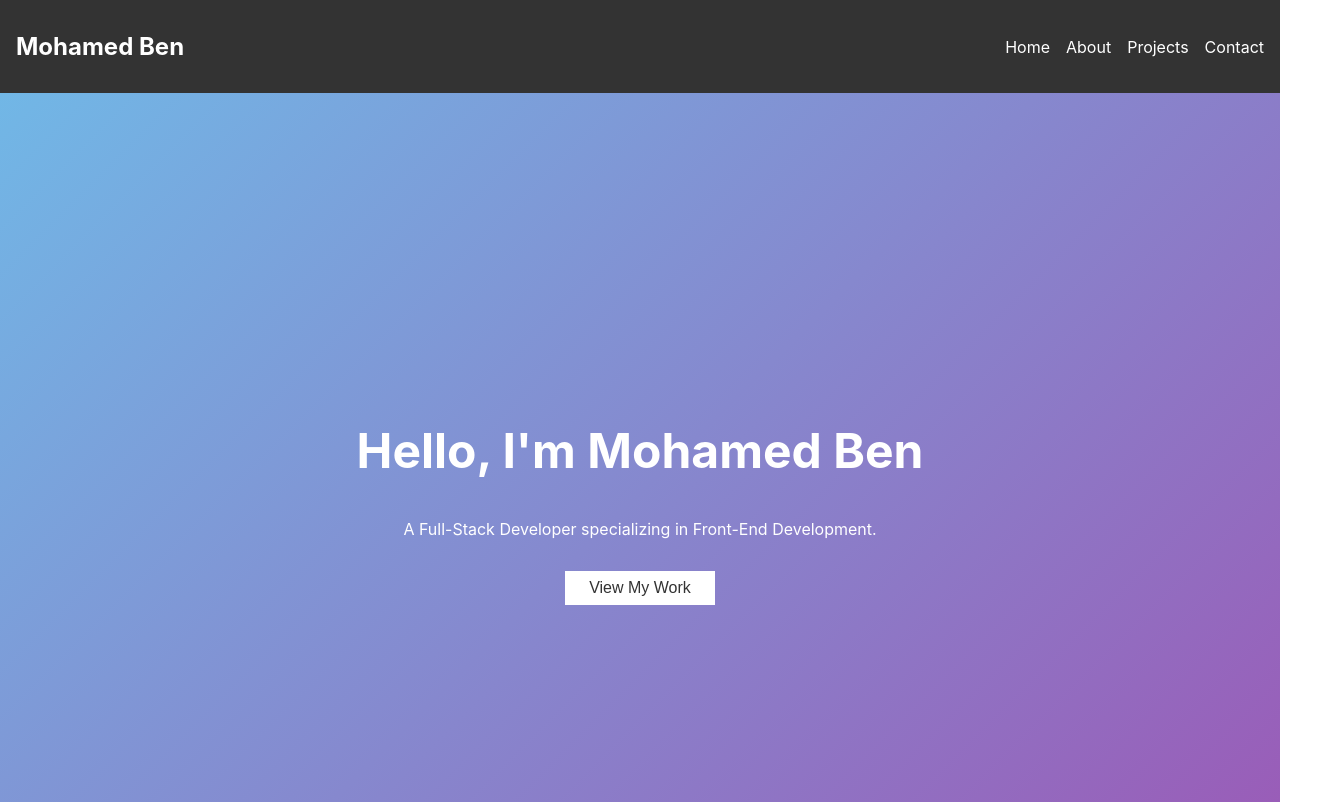
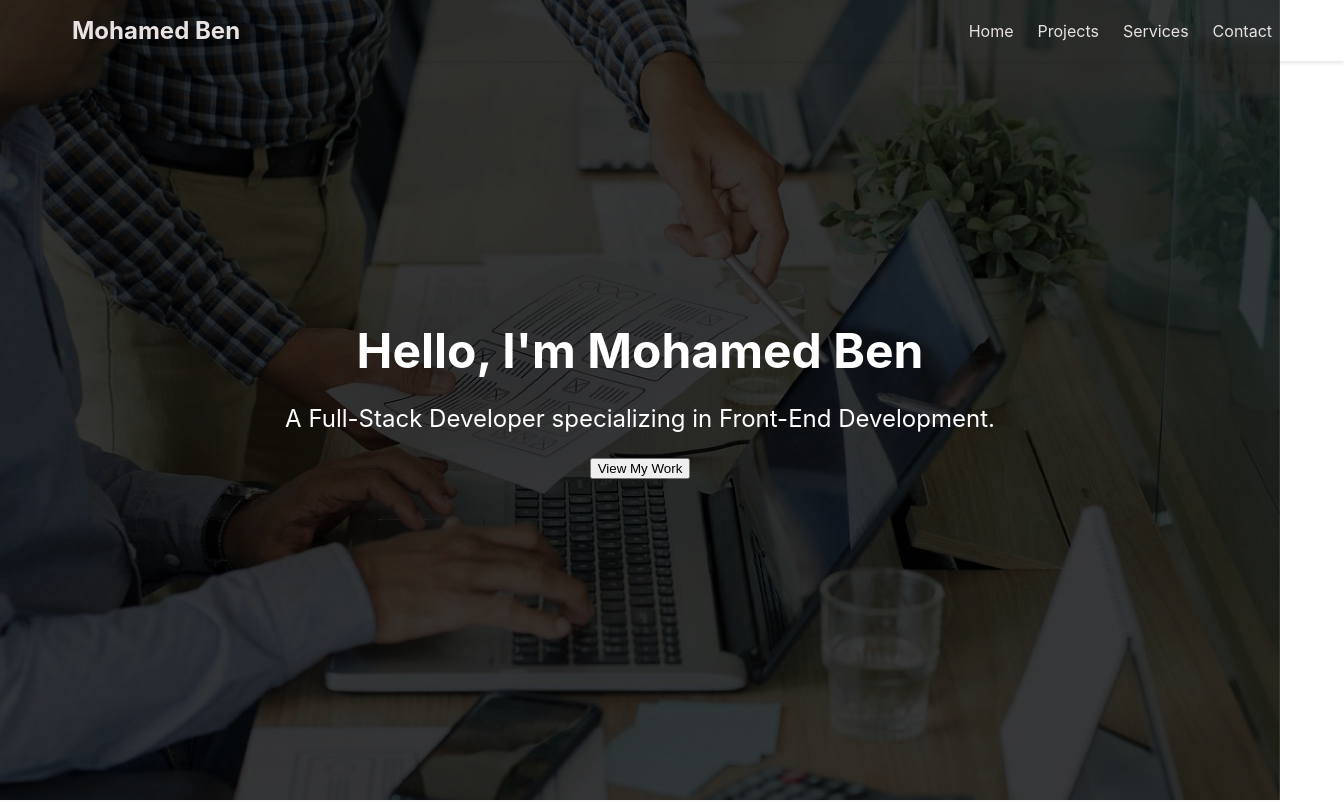
Before and after one commit to benlaguroun/mohamedbenlaguroun, a React (Create React App) app: page / in a window 1280 px wide. Shown: the top 802 px of the page, 1344 px wide, since content can reach past the window. Built offline with nearby package versions, Linux system fonts and the light colour scheme.

Commit message:
change the colore of header

```diff
--- a/src/components/Header.css
+++ b/src/components/Header.css
@@ -1,27 +1,61 @@
-header {
+.header {
+  position: absolute; /* Ensures the header is on top of the content */
+  width: 100%;
+  top: 0;
+  left: 0;
+  background-color: rgba(255, 255, 255, 0); /* Semi-transparent by default */
+  color: #e8e2e2;
+  transition: background-color 0.3s, box-shadow 0.3s;
+  padding: 1rem 2rem;
+  z-index: 1000; /* Higher z-index ensures it's on top */
+  box-shadow: 0 2px 4px rgba(0, 0, 0, 0.1);
+}
+
+.header.scrolled {
+  position: fixed;
+  background-color: #fff; /* Solid background when scrolled */
+  color: #333;
+  z-index: 1000; /* Keep the z-index when scrolled */
+  box-shadow: 0 4px 8px rgba(0, 0, 0, 0.2);
+}
+
+.header .container {
   display: flex;
   justify-content: space-between;
   align-items: center;
-  padding: 1rem;
-  background-color: #333;
-  color: white;
 }
 
-.logo h1 {
+.header .logo {
   font-size: 1.5rem;
+  font-weight: bold;
 }
 
-nav ul {
+.header nav ul {
   list-style: none;
   display: flex;
-  gap: 1rem;
+  gap: 1.5rem;
+  margin: 0;
+  padding: 0;
 }
 
-nav ul li a {
-  color: white;
+.header nav a {
   text-decoration: none;
+  color: inherit;
+  transition: color 0.3s;
 }
 
-nav ul li a:hover {
-  text-decoration: underline;
+.header nav a:hover {
+  color: #007bff; /* Change color on hover */
 }
+
+@media (max-width: 768px) {
+  .header .container {
+    flex-direction: column;
+    align-items: flex-start;
+  }
+
+  .header nav ul {
+    flex-direction: column;
+    gap: 0.5rem;
+  }
+}
--- a/src/components/Header.js
+++ b/src/components/Header.js
@@ -1,29 +1,46 @@
-import React from "react";
-import { Link } from "react-router-dom";
-import "./Header.css"; // For custom styles
+import React, { useState, useEffect } from "react";
+import "./Header.css"; // Import the CSS for styling
 
 function Header() {
+  const [isScrolled, setIsScrolled] = useState(false);
+
+  useEffect(() => {
+    const handleScroll = () => {
+      if (window.scrollY > 50) {
+        setIsScrolled(true);
+      } else {
+        setIsScrolled(false);
+      }
+    };
+
+    window.addEventListener("scroll", handleScroll);
+
+    return () => {
+      window.removeEventListener("scroll", handleScroll);
+    };
+  }, []);
+
   return (
-    <header>
-      <div className="logo">
-        <h1>Mohamed Ben</h1>
-      </div>
+    <header className={`header ${isScrolled ? "scrolled" : ""}`}>
+      <div className="container">
+        <div className="logo">Mohamed Ben</div>
         <nav>
           <ul>
             <li>
-            <Link to="/">Home</Link>
+              <a href="#home">Home</a>
             </li>
             <li>
-            <Link to="/about">About</Link>
+              <a href="#projects">Projects</a>
             </li>
             <li>
-            <Link to="/projects">Projects</Link>
+              <a href="#services">Services</a>
             </li>
             <li>
-            <Link to="/contact">Contact</Link>
+              <a href="#contact">Contact</a>
             </li>
           </ul>
         </nav>
+      </div>
     </header>
   );
 }
--- a/src/components/Hero.css
+++ b/src/components/Hero.css
@@ -1,30 +1,37 @@
 .hero {
+  position: relative;
   height: 100vh;
+  background: url("/src/hero-image.jpg") no-repeat center center;
+  background-size: cover;
   display: flex;
+  justify-content: center;
   align-items: center;
-  justify-content: center;
-  background: linear-gradient(135deg, #71b7e6, #9b59b6);
-  color: white;
+  color: #fff;
+  text-align: center;
+  z-index: 1;
+}
+
+.hero::before {
+  content: "";
+  position: absolute;
+  top: 0;
+  left: 0;
+  width: 100%;
+  height: 100%;
+  background: rgba(0, 0, 0, 0.3); /* Dark overlay for better text visibility */
+  z-index: 1;
 }
 
 .hero-content {
-  text-align: center;
+  position: relative;
+  z-index: 1;
 }
 
 .hero h1 {
   font-size: 3rem;
+  margin: 0;
 }
 
-.cta-btn {
-  margin-top: 1rem;
-  padding: 0.5rem 1.5rem;
-  font-size: 1rem;
-  background-color: #fff;
-  color: #333;
-  border: none;
-  cursor: pointer;
+.hero p {
+  font-size: 1.5rem;
 }
-
-.cta-btn:hover {
-  background-color: #f1f1f1;
-}
```
Also changed, not shown: src/hero-image.jpg (added). Lines whose indentation alone changed are shown as unchanged.
